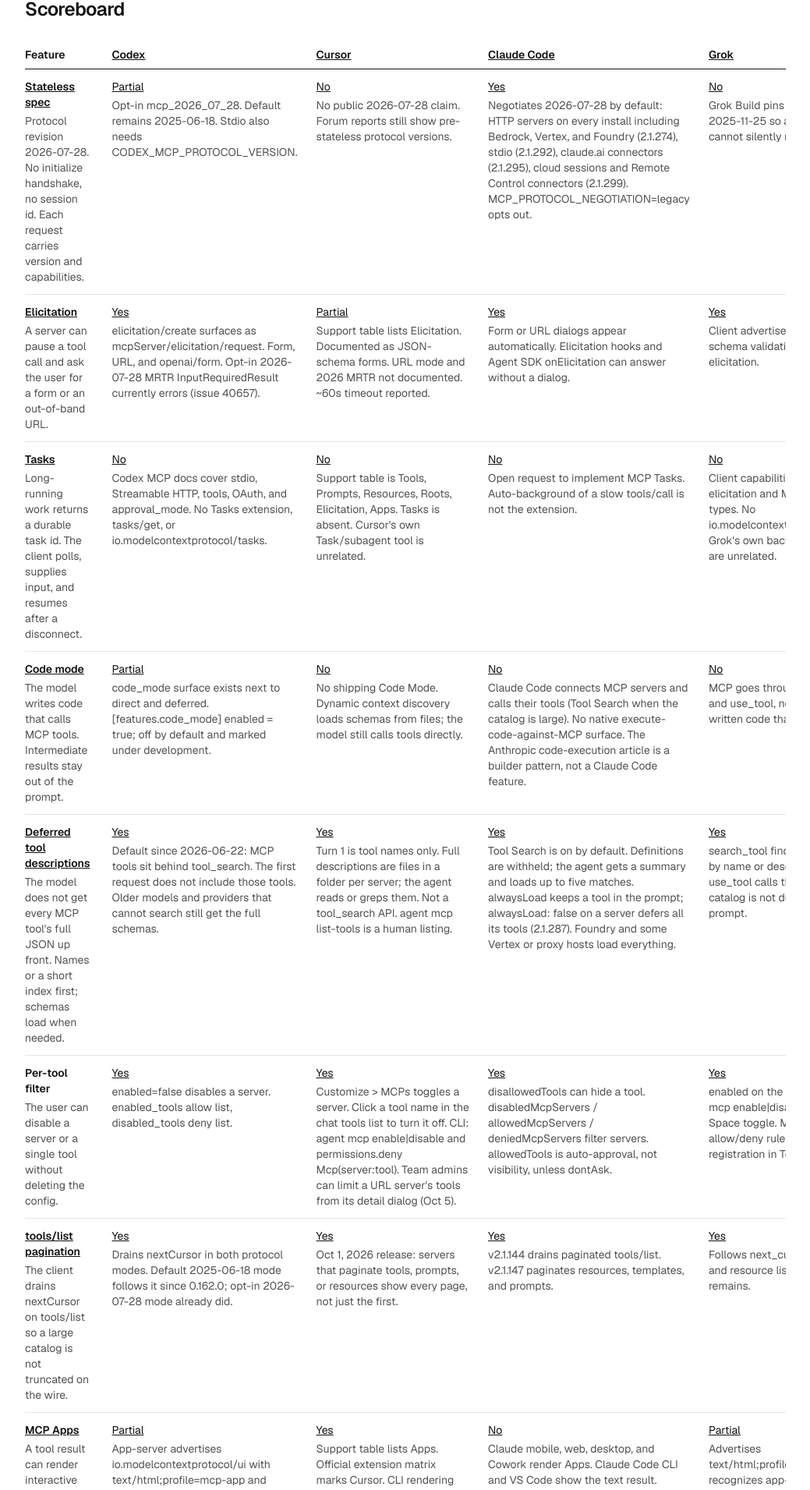
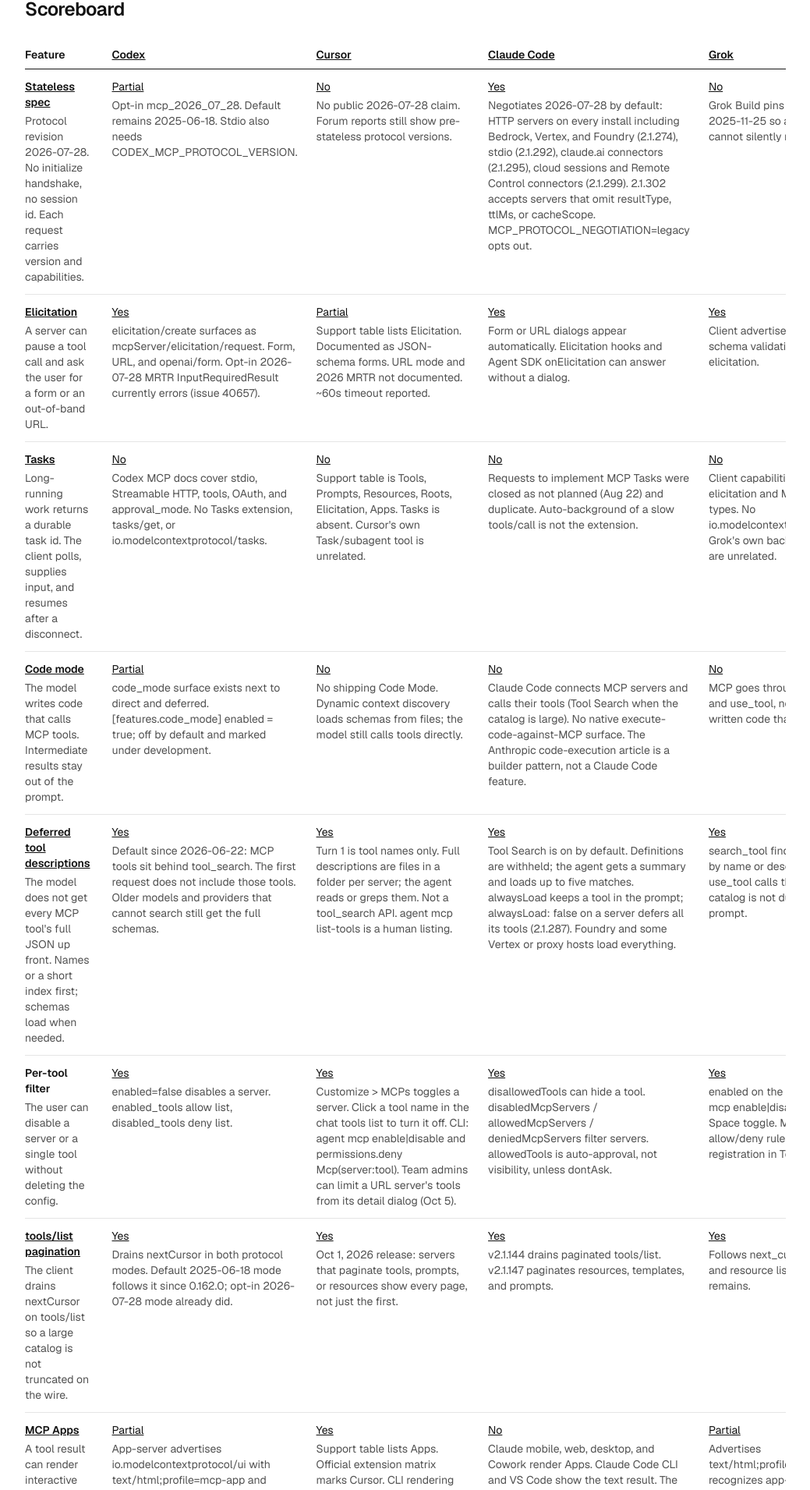
Before and after one commit to neon-solutions/ismcpgoodyet, a Next.js app: page / in a window 1280 px wide. Shown: the part 416-2327 px from the top of the page at 78% size, without its empty margins (120-1159 px from the left). Built offline with nearby package versions, Linux system fonts and the light colour scheme.

Commit message:
Correct Claude Code Tasks and MCP Apps request status; note 2.1.302 stateless fix.

```diff
--- a/content/site.ts
+++ b/content/site.ts
@@ -156,7 +156,7 @@ export const status = {
       status: "yes",
       evidenceUrl: "https://github.com/anthropics/claude-code/blob/main/CHANGELOG.md",
       notes:
-        "Negotiates 2026-07-28 by default: HTTP servers on every install including Bedrock, Vertex, and Foundry (2.1.274), stdio (2.1.292), claude.ai connectors (2.1.295), cloud sessions and Remote Control connectors (2.1.299). MCP_PROTOCOL_NEGOTIATION=legacy opts out.",
+        "Negotiates 2026-07-28 by default: HTTP servers on every install including Bedrock, Vertex, and Foundry (2.1.274), stdio (2.1.292), claude.ai connectors (2.1.295), cloud sessions and Remote Control connectors (2.1.299). 2.1.302 accepts servers that omit resultType, ttlMs, or cacheScope. MCP_PROTOCOL_NEGOTIATION=legacy opts out.",
     },
     grok: {
       status: "no",
@@ -219,9 +219,9 @@ export const status = {
     },
     "claude-code": {
       status: "no",
-      evidenceUrl: "https://github.com/anthropics/claude-code/issues/76571",
+      evidenceUrl: "https://github.com/anthropics/claude-code/issues/52137",
       notes:
-        "Open request to implement MCP Tasks. Auto-background of a slow tools/call is not the extension.",
+        "Requests to implement MCP Tasks were closed as not planned (Aug 22) and duplicate. Auto-background of a slow tools/call is not the extension.",
     },
     grok: {
       status: "no",
@@ -386,7 +386,7 @@ export const status = {
       status: "no",
       evidenceUrl: "https://github.com/anthropics/claude-code/issues/88881",
       notes:
-        "Claude mobile, web, desktop, and Cowork render Apps. Claude Code CLI and VS Code show the text result.",
+        "Claude mobile, web, desktop, and Cowork render Apps. Claude Code CLI and VS Code show the text result. The request to render Apps for local servers was closed as inactive (Oct 16).",
     },
     grok: {
       status: "partial",
```
